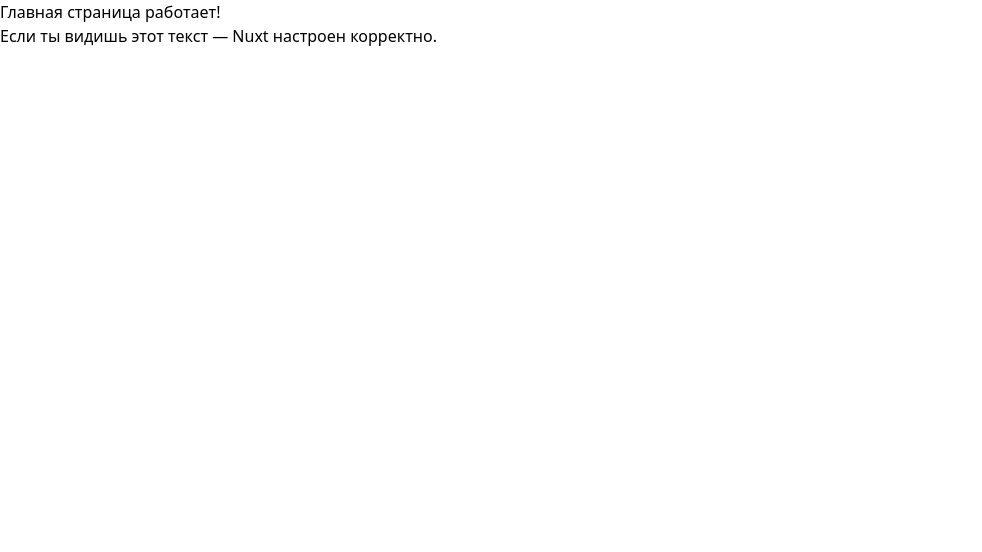
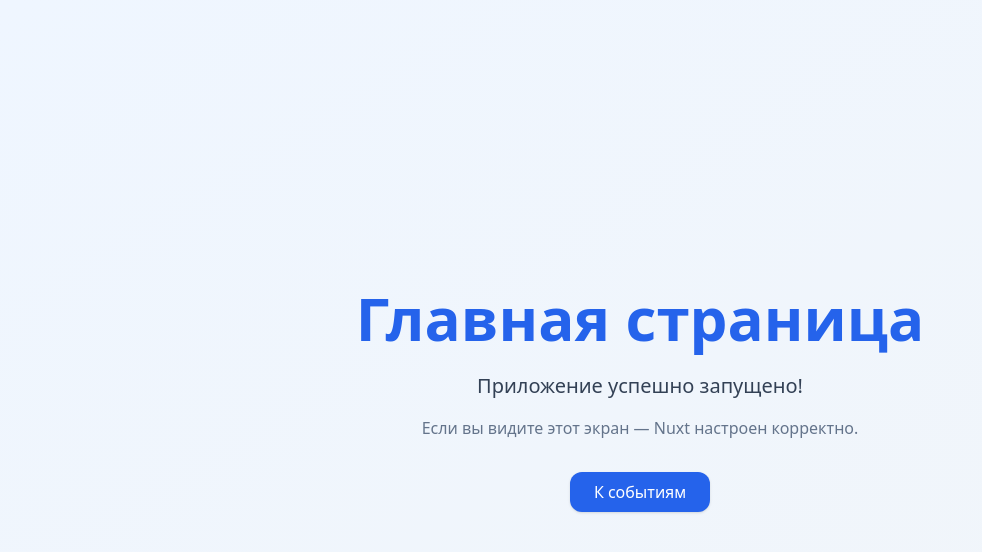
Before and after one commit to Solomka-0/nuxt4-ssr-starter-templates, a Nuxt app: page / in a window 1280 px wide. Shown: the top 552 px of the page, without its empty margins (0-982 px from the left). Built offline with nearby package versions, Linux system fonts and the light colour scheme.

Commit message:
feature: описание заглушек страниц

```diff
--- a/app/app.config.ts
+++ b/app/app.config.ts
@@ -4,12 +4,12 @@ export default defineAppConfig({
   theme: {
     primary: '#2563eb',
     secondary: '#818cf8',
-        dark: false
+    dark: false,
   },
   seo: {
     defaultTitle: 'Название проекта — краткое описание',
     description: 'Расширенное описание для поисковых систем, 150-200 символов.',
-        keywords: 'ключевые, слова, через, запятую'
+    keywords: 'ключевые, слова, через, запятую',
   },
   pwa: {
     enabled: true,
@@ -24,24 +24,24 @@ export default defineAppConfig({
         {
           src: '/icons/icon-192x192.png',
           sizes: '192x192',
-                    type: 'image/png'
+          type: 'image/png',
         },
         {
           src: '/icons/icon-512x512.png',
           sizes: '512x512',
-                    type: 'image/png'
-                }
-            ]
-        }
+          type: 'image/png',
+        },
+      ],
+    },
   },
   layout: {
     default: 'default',
-        error: 'error'
+    error: 'error',
   },
   dateFormat: 'DD.MM.YYYY',
   apiBase: '/api',
   featureFlags: {
     enableBeta: false,
-        enableFeedback: true
-    }
+    enableFeedback: true,
+  },
 })
--- a/app/app.vue
+++ b/app/app.vue
@@ -1,8 +1,7 @@
 <template>
   <NuxtLayout>
-    <NuxtPage/>
+    <NuxtPage />
   </NuxtLayout>
 </template>
 
-<script setup lang="ts">
-</script>
+<script setup lang="ts"></script>
--- /dev/null
+++ b/app/pages/event/index.vue
@@ -0,0 +1,21 @@
+<template>
+  <div
+    class="flex flex-col items-center justify-center h-screen text-center bg-gradient-to-br from-blue-50 to-slate-100"
+  >
+    <h1 class="text-6xl font-bold text-blue-600 mb-2">События</h1>
+    <p class="text-xl mt-4 text-slate-700">
+      Здесь будут появляться ваши события.
+    </p>
+    <div class="mt-4 text-base text-slate-500">
+      Стартовая страница списка событий. Добавьте интеграцию с API <br >
+      или начните с фейковых данных для вывода карточек.
+    </div>
+    <NuxtLink
+      to="/"
+      class="mt-8 px-6 py-2 bg-blue-600 text-white rounded-xl shadow hover:bg-blue-700 transition"
+    >
+      На главную
+    </NuxtLink>
+  </div>
+</template>
+<script setup lang="ts"></script>
--- a/app/pages/index.vue
+++ b/app/pages/index.vue
@@ -1,6 +1,17 @@
 <template>
-  <div>
-    <h1>Главная страница работает!</h1>
-    <p>Если ты видишь этот текст — Nuxt настроен корректно.</p>
+  <div
+    class="flex flex-col items-center justify-center h-screen text-center bg-gradient-to-br from-blue-50 to-slate-100"
+  >
+    <h1 class="text-6xl font-bold text-blue-600 mb-2">Главная страница</h1>
+    <p class="text-xl mt-4 text-slate-700">Приложение успешно запущено!</p>
+    <div class="mt-4 text-base text-slate-500">
+      Если вы видите этот экран — Nuxt настроен корректно.
+    </div>
+    <NuxtLink
+      to="/event"
+      class="mt-8 px-6 py-2 bg-blue-600 text-white rounded-xl shadow hover:bg-blue-700 transition"
+    >
+      К событиям
+    </NuxtLink>
   </div>
 </template>
--- a/package.json
+++ b/package.json
@@ -8,7 +8,7 @@
     "generate": "nuxt generate",
     "preview": "nuxt preview",
     "postinstall": "nuxt prepare",
-    "lint": "eslint . --ext .js,.ts,.vue",
+    "lint": "eslint . --ext .js,.ts,.vue --fix",
     "check": "prettier --check .",
     "format": "prettier --write ."
   },
```
Also changed, not shown: app/error.vue (+6 -2 lines), nuxt.config.ts (line endings or trailing spaces), 1 other file (tests, documents, lock files or other folders). Lines whose indentation alone changed are shown as unchanged.
